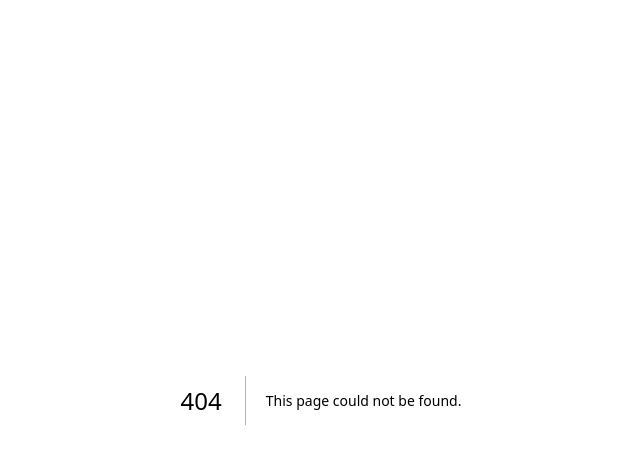
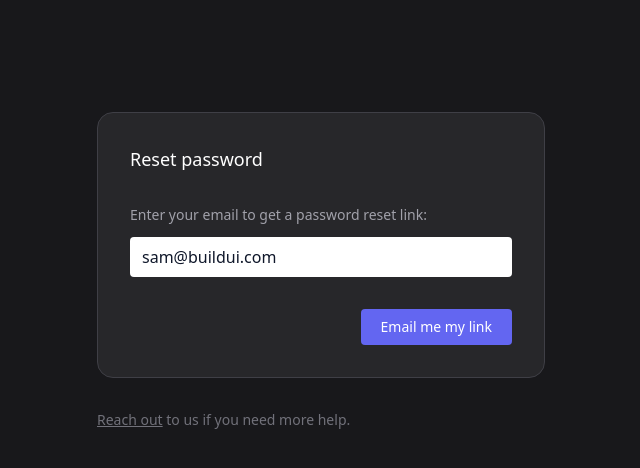
Before and after one commit to MahdiMurshed/nuggets, a Next.js app in the folder apps/framer-motion-recipes/: page /7-resizable-panel in a window 1280 px wide. Before the commit this address had no page. Shown: the top 468 px of the page, without its empty margins (319-959 px from the left). Built offline with nearby package versions, Linux system fonts and the light colour scheme.

Commit message:
Add part-7 initial

```diff
--- /dev/null
+++ b/apps/framer-motion-recipes/src/components/7-resizable-panel/Form.tsx
@@ -0,0 +1,82 @@
+import { AnimatePresence, MotionConfig } from "framer-motion";
+import { ComponentPropsWithoutRef, FormEvent, FormEventHandler, createContext, useContext, useState } from "react";
+import { m } from "@/utils";
+import { Spinner } from "./Spinner";
+import { CheckIcon } from "@heroicons/react/solid";
+let transition = { type: "ease", ease: "easeInOut", duration: 1 };
+
+let formContext = createContext({ status: '' });
+
+export async function delay(ms: number) {
+    await new Promise((resolve) => setTimeout(resolve, ms));
+}
+
+type Props = ComponentPropsWithoutRef<"form"> & {
+    afterSave: () => void;
+    onSubmit: () => Promise<void>;
+}
+export function Form({ onSubmit, afterSave, children, ...props }: Props) {
+    let [status, setStatus] = useState("idle");
+
+    async function handleSubmit(e: FormEvent<HTMLFormElement>) {
+        e.preventDefault();
+        setStatus("saving");
+        await onSubmit();
+        setStatus("success");
+        await delay(1250);
+        afterSave();
+    }
+
+    return (
+        <formContext.Provider value={{ status }}>
+            <form onSubmit={handleSubmit} {...props}>
+                <fieldset disabled={status !== "idle"}>{children}</fieldset>
+            </form>
+        </formContext.Provider>
+    );
+}
+
+type ButtonProps = ComponentPropsWithoutRef<"button">
+Form.Button = function FormButton({ children, className, ...rest }: ButtonProps) {
+    let { status } = useContext(formContext);
+
+    let disabled = status !== "idle";
+
+    return (
+        <MotionConfig transition={{ ...transition, duration: 0.15 }}>
+            <button
+                type="submit"
+                disabled={disabled}
+                className={`${className} relative transition duration-200 ${disabled ? "bg-opacity-80" : "hover:bg-opacity-80"
+                    }`}
+                {...rest}
+            >
+                <AnimatePresence mode="wait">
+                    {status === "saving" && (
+                        <m.div
+                            key="a"
+                            initial={false}
+                            animate={{ opacity: 1 }}
+                            exit={{ opacity: 0 }}
+                            className="absolute inset-0 flex justify-center py-2"
+                        >
+                            <Spinner />
+                        </m.div>
+                    )}
+
+                    {status === "success" && (
+                        <m.div
+                            key="b"
+                            initial={{ opacity: 0 }}
+                            animate={{ opacity: 1 }}
+                            className="absolute inset-0 flex justify-center py-2"
+                        >
+                            <CheckIcon className="h-full" />
+                        </m.div>
+                    )}
+                </AnimatePresence>
+                <span className={status === "idle" ? "" : "invisible"}>{children}</span>
+            </button>
+        </MotionConfig>
+    );
+};
--- /dev/null
+++ b/apps/framer-motion-recipes/src/components/7-resizable-panel/Spinner.tsx
@@ -0,0 +1,95 @@
+import { ComponentPropsWithoutRef } from "react";
+
+type Props = ComponentPropsWithoutRef<"svg">
+export function Spinner({ className, ...rest }: Props) {
+    return (
+        <svg
+            viewBox="0 0 24 24"
+            className={`${className} h-full w-auto animate-spin`}
+            style={{
+                animationTimingFunction: "steps(8, end)",
+                animationDuration: ".75s",
+            }}
+            {...rest}
+        >
+            <rect
+                style={{ opacity: 0.4 }}
+                x={11}
+                y={2}
+                width={2}
+                height={6}
+                rx={1}
+                fill="currentColor"
+            />
+            <rect
+                style={{ opacity: 0.4 }}
+                x={18.364}
+                y={4.22183}
+                width={2}
+                height={6}
+                rx={1}
+                transform="rotate(45 18.364 4.222)"
+                fill="currentColor"
+            />
+            <rect
+                x={22}
+                y={11}
+                width={2}
+                style={{ opacity: 0.4 }}
+                height={6}
+                rx={1}
+                transform="rotate(90 22 11)"
+                fill="currentColor"
+            />
+            <rect
+                x={19.7782}
+                y={18.364}
+                width={2}
+                style={{ opacity: 0.4 }}
+                height={6}
+                rx={1}
+                transform="rotate(135 19.778 18.364)"
+                fill="currentColor"
+            />
+            <rect
+                x={13}
+                y={22}
+                width={2}
+                style={{ opacity: 0.4 }}
+                height={6}
+                rx={1}
+                transform="rotate(-180 13 22)"
+                fill="currentColor"
+            />
+            <rect
+                x={5.63603}
+                y={19.7782}
+                width={2}
+                style={{ opacity: 0.6 }}
+                height={6}
+                rx={1}
+                transform="rotate(-135 5.636 19.778)"
+                fill="currentColor"
+            />
+            <rect
+                x={2}
+                y={13}
+                width={2}
+                style={{ opacity: 0.8 }}
+                height={6}
+                rx={1}
+                transform="rotate(-90 2 13)"
+                fill="currentColor"
+            />
+            <rect
+                x={4.22183}
+                y={5.63603}
+                width={2}
+                height={6}
+                rx={1}
+                transform="rotate(-45 4.222 5.636)"
+                fill="currentColor"
+            />
+        </svg>
+    );
+}
--- a/apps/framer-motion-recipes/src/pages/5-carousel-part-1/index.tsx
+++ b/apps/framer-motion-recipes/src/pages/5-carousel-part-1/index.tsx
@@ -23,7 +23,6 @@ export default function Page() {
           <div className="relative overflow-hidden">
             <m.div
               animate={{ x: `-${index * 100}%` }}
-              transition={{ duration: 0.7, ease: [0.32, 0.72, 0, 1] }}
               className="flex"
             >
               {images.map(image =>
--- /dev/null
+++ b/apps/framer-motion-recipes/src/pages/7-resizable-panel/index.tsx
@@ -0,0 +1,54 @@
+import { useState } from "react";
+import { delay, Form } from "@/components/7-resizable-panel/Form";
+
+export default function ResizablePanel() {
+  let [status, setStatus] = useState("idle");
+
+  return (
+    <div className="flex min-h-screen flex-col items-start bg-zinc-900 pt-28">
+      <div className="mx-auto w-full max-w-md">
+        <div className="rounded-2xl border border-zinc-700 bg-zinc-800">
+          <div className="px-8 pt-8">
+            <p className="text-lg text-white">Reset password</p>
+          </div>
+
+          {status === "idle" || status === "saving" ? (
+            <div>
+              <Form
+                onSubmit={async () => await delay(1000)}
+                afterSave={() => setStatus("success")}
+                className="p-8"
+              >
+                <p className="text-sm text-zinc-400">
+                  Enter your email to get a password reset link:
+                </p>
+                <div className="mt-3">
+                  <input
+                    className="block w-full rounded border-none text-slate-900"
+                    type="email"
+                    required
+                    defaultValue="sam@buildui.com"
+                  />
+                </div>
+                <div className="mt-8 text-right">
+                  <Form.Button className="rounded bg-indigo-500 px-5 py-2 text-sm font-medium text-white ">
+                    Email me my link
+                  </Form.Button>
+                </div>
+              </Form>
+            </div>
+          ) : (
+            <p className="p-8 text-sm text-zinc-400">
+              Email sent! Check your inbox to continue.
+            </p>
+          )}
+        </div>
+
+        <p className="mt-8 text-sm text-zinc-500">
+          <span className="underline">Reach out</span> to us if you need more
+          help.
+        </p>
+      </div>
+    </div>
+  );
+}
```
